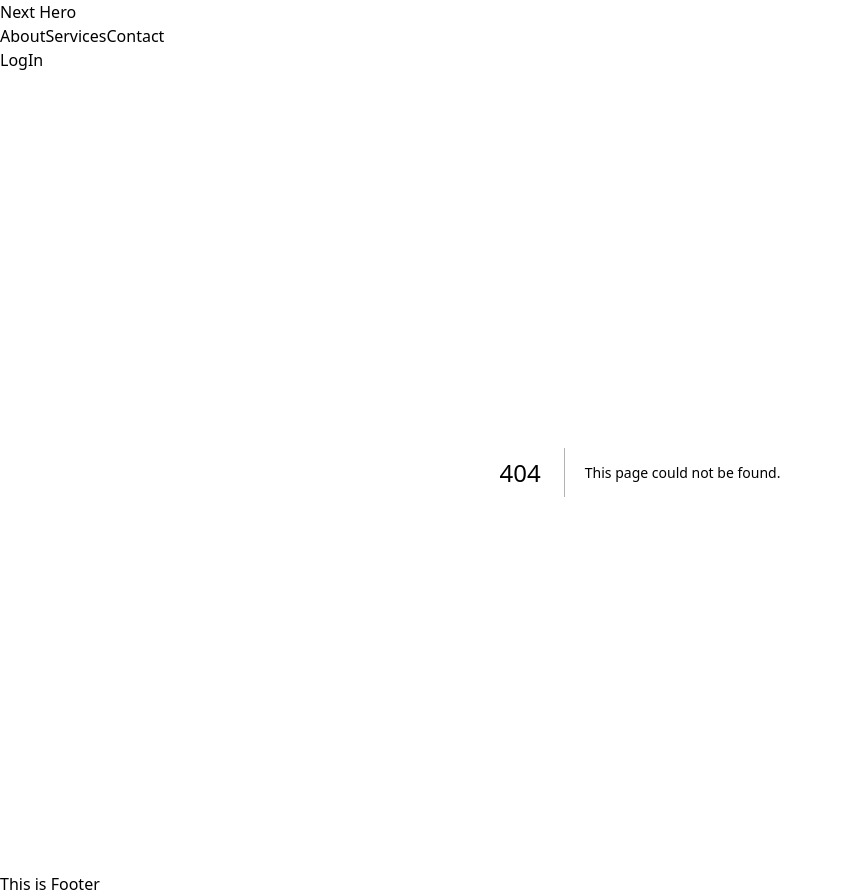
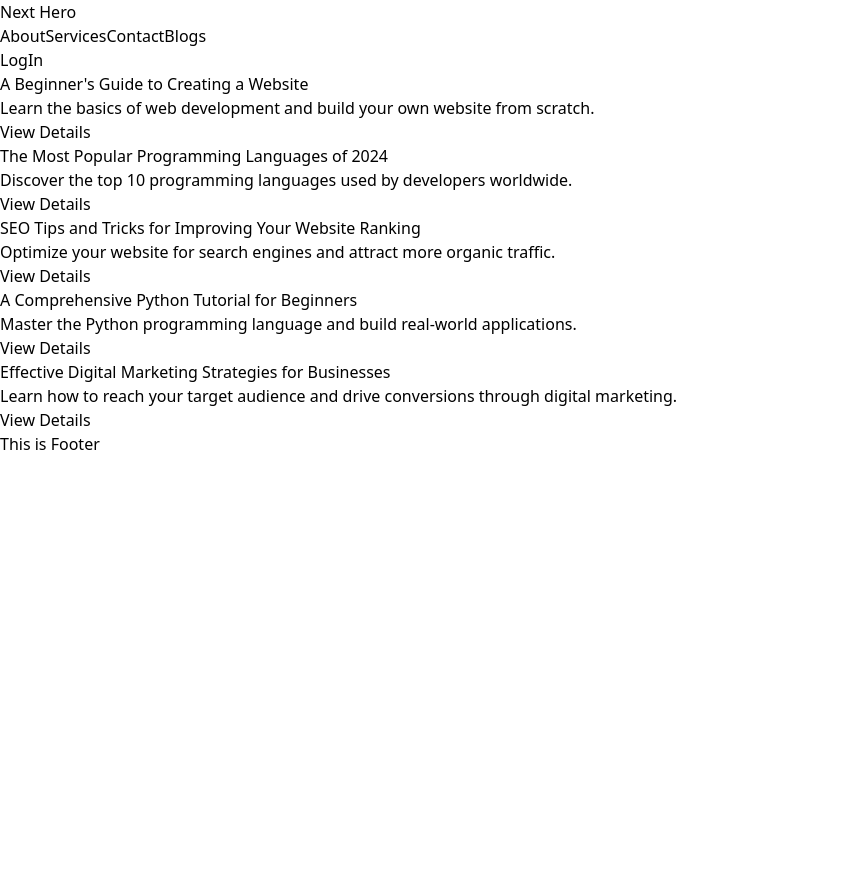
Before and after one commit to shahriar2880/next-hero, a Next.js app: page /blogs in a window 1280 px wide. Before the commit this address had no page. Shown: the whole page, without its empty margins (0-843 px from the left). After the commit the page ends 800 px from the top, so only its background shows below. Built offline with nearby package versions, Linux system fonts and the light colour scheme.

Commit message:
next js dynamic routing

```diff
--- a/src/app/about/page.jsx
+++ b/src/app/about/page.jsx
@@ -1,9 +1,10 @@
+import AboutContents from '@/components/AboutContents'
 import React from 'react'
 
 const AboutPage = () => {
   return (
-    <div>
-      About Page
+    <div className='h-screen'>
+      <AboutContents/>
     </div>
   )
 }
--- /dev/null
+++ b/src/app/blogs/page.jsx
@@ -0,0 +1,50 @@
+import Link from 'next/link';
+import React from 'react'
+
+const BlogPage = () => {
+  return (
+    <div className='p-24'>
+      {
+        blogPost.map((blog =>(
+            <div key={blog.slug} className='border-2 p-12'>
+                <h3>{blog.title}</h3>
+                <h3>{blog.description}</h3>
+                <button className='bg-cyan-600 p-4'>
+                    <Link href={`/blogs/${blog.slug}`}>View Details</Link>
+                </button>
+            </div>
+        )))
+      }
+    </div>
+  )
+}
+
+const blogPost = [
+    {
+      slug: "how-to-make-a-website",
+      title: "A Beginner's Guide to Creating a Website",
+      description: "Learn the basics of web development and build your own website from scratch.",
+    },
+    {
+      slug: "top-10-programming-languages",
+      title: "The Most Popular Programming Languages of 2024",
+      description: "Discover the top 10 programming languages used by developers worldwide.",
+    },
+    {
+      slug: "best-practices-for-seo",
+      title: "SEO Tips and Tricks for Improving Your Website Ranking",
+      description: "Optimize your website for search engines and attract more organic traffic.",
+    },
+    {
+      slug: "learn-python-programming",
+      title: "A Comprehensive Python Tutorial for Beginners",
+      description: "Master the Python programming language and build real-world applications.",
+    },
+    {
+      slug: "digital-marketing-strategies",
+      title: "Effective Digital Marketing Strategies for Businesses",
+      description: "Learn how to reach your target audience and drive conversions through digital marketing.",
+    },
+  ];
+
+export default BlogPage
--- a/src/app/contacts/page.jsx
+++ b/src/app/contacts/page.jsx
@@ -2,7 +2,7 @@ import React from 'react'
 
 const ContactPage = () => {
   return (
-    <div>
+    <div className='h-screen'>
       Contacts
     </div>
   )
--- a/src/app/layout.js
+++ b/src/app/layout.js
@@ -25,8 +25,8 @@ export default function RootLayout({ children }) {
         className={`${geistSans.variable} ${geistMono.variable} antialiased`}
       >
         <Navbar></Navbar>
-        <div className="h-screen">{children}</div>
-        <footer>This is Footer</footer>
+        <div className="">{children}</div>
+        <footer className="bg-blue-400 text-center">This is Footer</footer>
       </body>
     </html>
   );
--- a/src/app/services/page.jsx
+++ b/src/app/services/page.jsx
@@ -2,7 +2,7 @@ import React from 'react'
 
 const ServicesPage = () => {
   return (
-    <div>
+    <div className='h-screen'>
       Services Page
     </div>
   )
--- a/src/components/Navbar.jsx
+++ b/src/components/Navbar.jsx
@@ -19,6 +19,10 @@ const Navbar = () => {
             title : "Contact",
             path : '/contacts'
         },
+        {
+            title : "Blogs",
+            path : '/blogs'
+        },
     ]
     const handlerLogin =() =>{
         router.push('/login')
```
Also changed, not shown: src/app/about/history/page.jsx (added, +11 -0 lines), src/app/about/mission/page.jsx (added, +11 -0 lines), src/app/blogs/[slug]/page.jsx (added, +41 -0 lines), src/components/AboutContents.jsx (added, +13 -0 lines).
